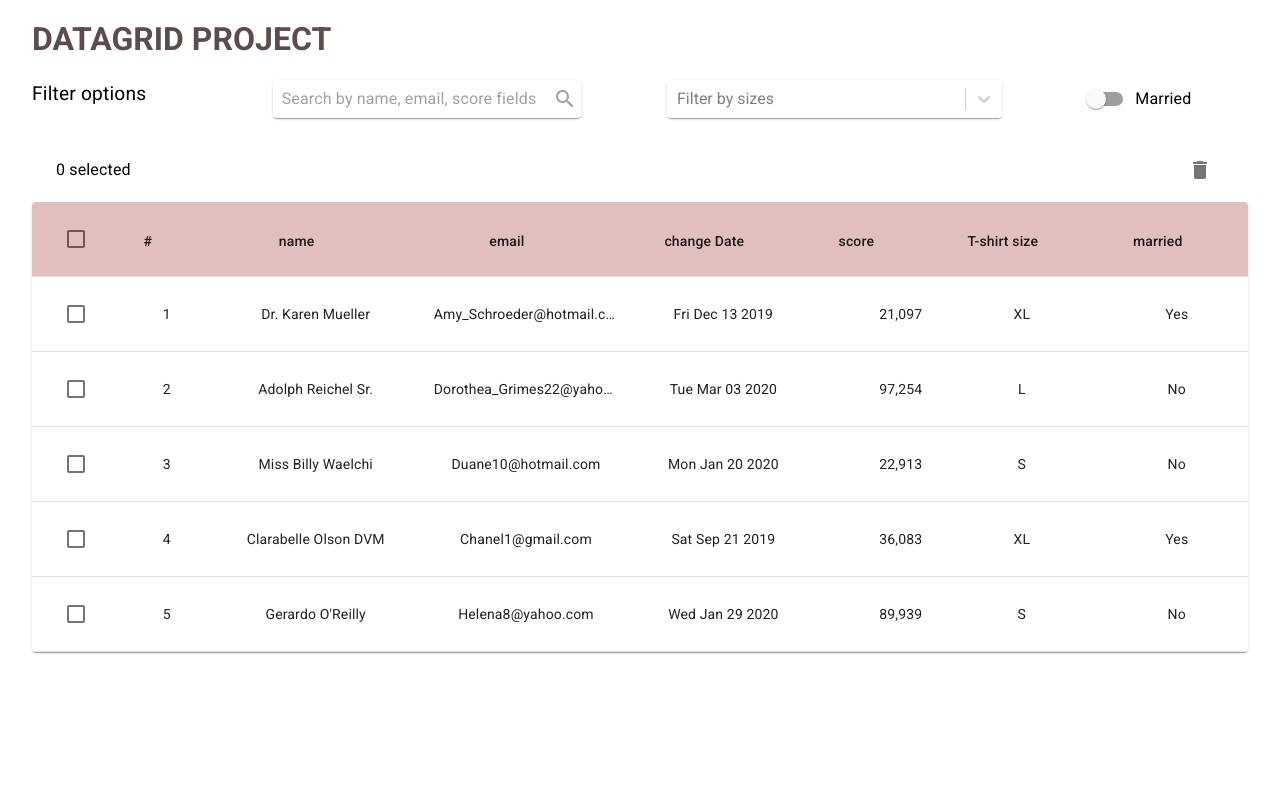
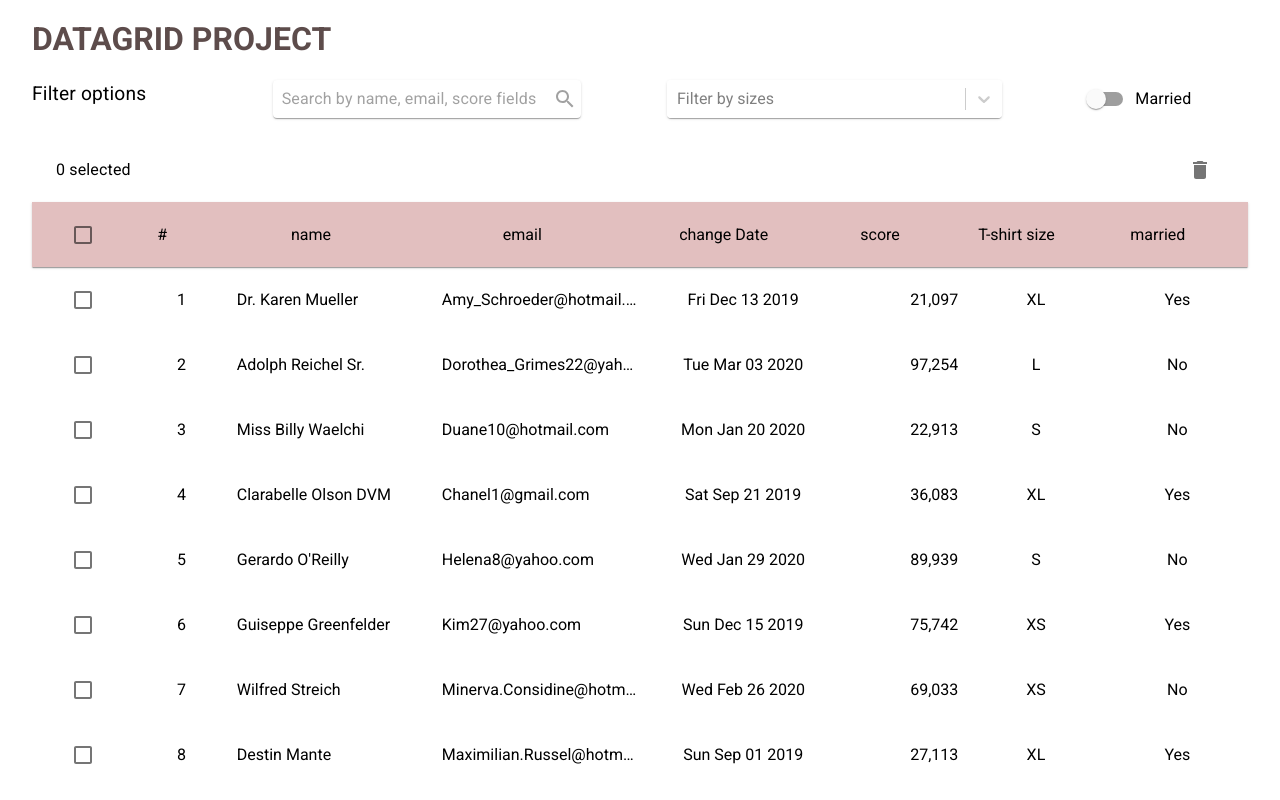
Before and after one commit to slolkunchik/datagrid, a React (Create React App) app: page / in a window 1280 px wide. Shown: the top 800 px of the page. Built offline with nearby package versions, Linux system fonts and the light colour scheme.

Commit message:
fix: change html table to div layout

```diff
--- a/src/App.css
+++ b/src/App.css
@@ -2,3 +2,6 @@ h1 {
   color: #5d4c4b;
   text-transform: uppercase;
 }
+.wrapper {
+  min-width: 1115px;
+}
--- a/src/App.js
+++ b/src/App.js
@@ -5,7 +5,7 @@ import SearchPannelContainer from './containers/searchPanelContainer/searchPanel
 
 function App() {
   return (
-    <>
+    <div className='wrapper'>
       <header>
         <h1>DataGrid project</h1>
       </header>
@@ -13,7 +13,7 @@ function App() {
         <SearchPannelContainer />
         <TableContainer />
       </main>
-    </>
+    </div>
   );
 }
 
--- a/src/components/deletePanel/deletePanel-styles.js
+++ b/src/components/deletePanel/deletePanel-styles.js
@@ -1,4 +1,4 @@
-import { lighten, makeStyles } from '@material-ui/core/styles'
+import { makeStyles } from '@material-ui/core/styles'
 
 const style = makeStyles( theme => ({
   root: {
@@ -9,7 +9,7 @@ const style = makeStyles( theme => ({
     theme.palette.type === 'light'
       ? {
         color: theme.palette.secondary.main,
-        backgroundColor: lighten(theme.palette.secondary.light, 0.85),
+        backgroundColor: 'rgba(203,203,203,0.35)',
       }
       : {
         color: theme.palette.text.primary,
--- a/src/components/table/tableBody/TableBody.js
+++ b/src/components/table/tableBody/TableBody.js
@@ -1,35 +1,31 @@
 import React from 'react'
-import TableCell from '@material-ui/core/TableCell'
-import TableRow from '@material-ui/core/TableRow'
 import Checkbox from '@material-ui/core/Checkbox'
 import useStyles from './tableBody-styles'
-import TableBody from '@material-ui/core/TableBody'
+import clsx from 'clsx'
 
 export default function CustomTableBody({students, onSelectRow, selectedRows}) {
   const classes = useStyles()
   const isSelected = id => selectedRows.indexOf(id) !== -1
 
   return (
-    <TableBody>
+    <>
       {students.map(row => {
         const isItemSelected = isSelected(row.id)
-        return <TableRow
-            hover
+        return <div
+            className={classes.tableRow}
             key={`row-${row.id}`}
-            row={row}
-            selected={isItemSelected}
             onClick={event => onSelectRow(event, row.id)}
           >
-          <TableCell align="center"><Checkbox checked={isItemSelected}/></TableCell>
-          <TableCell align="center">{row.id}</TableCell>
-          <TableCell align="center">{row.name}</TableCell>
-          <TableCell align="center" className={classes.email}>{row.email}</TableCell>
-          <TableCell align="center">{row.changeDate.toDateString('en-US')}</TableCell>
-          <TableCell align="right">{row.score.toLocaleString('en-US')}</TableCell>
-          <TableCell align="center">{row.size.value}</TableCell>
-          <TableCell align="center">{row.isMarried ? 'Yes' : 'No'}</TableCell>
-          </TableRow>
+          <div className={clsx(classes.tableCell, classes.checkbox)}><Checkbox checked={isItemSelected}/></div>
+          <div className={clsx(classes.tableCell, classes.id)}>{row.id}</div>
+          <div className={clsx(classes.tableCell, classes.name)}>{row.name}</div>
+          <div className={classes.tableCell}><p className={classes.email}>{row.email}</p></div>
+          <div className={clsx(classes.tableCell, classes.date)}>{row.changeDate.toDateString('en-US')}</div>
+          <div className={clsx(classes.tableCell, classes.score)}>{row.score.toLocaleString('en-US')}</div>
+          <div className={clsx(classes.tableCell, classes.size)}>{row.size.value}</div>
+          <div className={clsx(classes.tableCell, classes.married)}>{row.isMarried ? 'Yes' : 'No'}</div>
+          </div>
       })}
-    </TableBody>
-  );
+    </>
+  )
 }
--- a/src/components/table/tableBody/tableBody-styles.js
+++ b/src/components/table/tableBody/tableBody-styles.js
@@ -1,11 +1,56 @@
 import {makeStyles} from '@material-ui/core/styles'
 
 const useStyles = makeStyles({
+  tableRow: {
+    display: 'flex',
+    '&:hover': {
+      backgroundColor: 'rgba(203,203,203,0.35)',
+    },
+    flexWrap: 'nowrap',
+    height: 65,
+  },
+  tableCell: {
+    padding: 7,
+    flex: '1 0 auto',
+    display: 'flex',
+    flexWrap: 'nowrap',
+    justifyContent: 'center',
+    alignItems: 'center',
+    overflow: 'hidden',
+    textOverflow: 'ellipsis',
+    minWidth: 0,
+  },
   email: {
     overflow: 'hidden',
     textOverflow: 'ellipsis',
-    maxWidth: 150,
+    width: 200,
+    justifyContent: 'flex-start',
   },
+  checkbox: {
+    width: 80,
+  },
+  id: {
+    width: 75,
+  },
+  name: {
+    overflow: 'hidden',
+    textOverflow: 'ellipsis',
+    width: 180,
+    justifyContent: 'flex-start',
+  },
+  date: {
+    width: 160,
+  },
+  score: {
+    width: 110,
+    justifyContent: 'flex-end',
+  },
+  size: {
+    width: 120,
+  },
+  married: {
+    width: 120,
+  }
 })
 
 export default useStyles
--- a/src/components/table/tableHead/TableHead.js
+++ b/src/components/table/tableHead/TableHead.js
@@ -1,7 +1,4 @@
 import React from 'react'
-import TableCell from '@material-ui/core/TableCell'
-import TableHead from '@material-ui/core/TableHead'
-import TableRow from '@material-ui/core/TableRow'
 import useStyles from './tableHead-styles'
 import SortIcon from '@material-ui/icons/Sort'
 import headerData from '../../../data/tableHeadData'
@@ -13,20 +10,18 @@ export default function StickyTableHead({ handleClickColumn, onSelectAll, select
   const classes = useStyles()
 
   return (
-    <TableHead>
-      <TableRow>
-        <TableCell
-          className={classes.tableHeadCell}
-          align="center"
+    <div className={classes.tableHeadRow}>
+      <div
+        className={clsx(classes.tableHeadCell, classes.checkbox)}
         key='headerName-checkbox'
         onChange={onSelectAll}
       >
         <Checkbox checked={selectedNumber > 0}/>
-        </TableCell>
-        {headerData.map((el, index) =>
-          <TableCell
-            className={classes.tableHeadCell}
-            align="center"
+      </div>
+      {headerData.map((el, index) => {
+        const itemSelfClass = el.id
+        return <div
+          className={clsx(classes.tableHeadCell, classes[itemSelfClass])}
           key={`headerName-${index}`}
           onClick={(e) => handleClickColumn(e, el)}
           title='Hold shift to sort a few columns'
@@ -34,8 +29,9 @@ export default function StickyTableHead({ handleClickColumn, onSelectAll, select
           {el.body}
           { el.isSorted
             ? <>
-                  <SortIcon fontSize="small" className=
-                  {clsx(classes.sortedIcon, {
+              <SortIcon
+                fontSize="small"
+                className={clsx(classes.sortedIcon, {
                   [classes.sortedIconRotateToDesc]: el.sortDirection === SORT_DIRECTION_DESC,
                 })}
               />
@@ -46,9 +42,8 @@ export default function StickyTableHead({ handleClickColumn, onSelectAll, select
               <span className={classes.sortQueueHidden}>{el.sortQueue}</span>
             </>
           }
-          </TableCell>)
+        </div>
+      })}
+    </div>
+  )
 }
-      </TableRow>
-    </TableHead>
-  );
-}
--- a/src/components/table/tableHead/tableHead-styles.js
+++ b/src/components/table/tableHead/tableHead-styles.js
@@ -5,8 +5,15 @@ const useStyles = makeStyles({
     backgroundColor: '#e2bfbf',
     cursor: 'pointer',
     '&:hover': {
-      backgroundColor: '#cbcbcb',
+      backgroundColor: 'rgb(218, 214, 214)',
     },
+    padding: 3,
+    flex: '1 0 auto',
+    display: 'flex',
+    flexWrap: 'nowrap',
+    justifyContent: 'center',
+    alignItems: 'center',
+    minWidth: 0,
   },
   sortedIcon: {
     padding: '0 5px',
@@ -21,6 +28,37 @@ const useStyles = makeStyles({
   },
   sortQueueHidden: {
     visibility: 'hidden',
+  },
+  tableHeadRow: {
+    position: 'sticky',
+    top: 0,
+    display: 'flex',
+    height: 65,
+    boxShadow: '0px 2px 1px -1px rgba(0,0,0,0.2), 0px 1px 1px 0px rgba(0,0,0,0.14), 0px 1px 3px 0px rgba(0,0,0,0.12)',
+  },
+  checkbox: {
+    width: 80,
+  },
+  id: {
+    width: 75,
+  },
+  name: {
+    width: 180,
+  },
+  changeDate: {
+    width: 160,
+  },
+  score: {
+    width: 110,
+  },
+  size: {
+    width: 120,
+  },
+  isMarried: {
+    width: 120,
+  },
+  email: {
+    width: 200,
   }
 });
 export default useStyles;
--- a/src/containers/tableContainer/table-styles.js
+++ b/src/containers/tableContainer/table-styles.js
@@ -2,7 +2,7 @@ import {makeStyles} from '@material-ui/core/styles'
 
 const useStyles = makeStyles({
   table: {
-    minWidth: 750,
+    minWidth: 1115,
   },
   container: {
     maxHeight: 450,
--- a/src/containers/tableContainer/tableContainer.js
+++ b/src/containers/tableContainer/tableContainer.js
@@ -1,10 +1,7 @@
 import React, {useState} from 'react'
 import {useDispatch, useSelector} from 'react-redux'
-import Table from '@material-ui/core/Table'
-import Paper from '@material-ui/core/Paper'
 import TableHeadContainer from './tableHeadContainer/tableHeadContainer'
 import TableBody from '../../components/table/tableBody/TableBody'
-import TableContainer from '@material-ui/core/TableContainer'
 import useStyles from './table-styles'
 import {sortDesc, sortAsc} from '../../utils/sortUtils'
 import _ from 'lodash'
@@ -93,12 +90,10 @@ export default function CustomTableContainer() {
       <DeletePanel
         selectedNumber={selectedRows.length}
         onDeleteClick={handleDeleteClick}/>
-      <TableContainer
-        component={Paper}
+      <div
         className={classes.container}>
-        <Table
+        <div
           className={classes.table}
-          stickyHeader
           aria-label="sticky table">
           <TableHeadContainer
             handleSortClick={handleSortClick}
@@ -108,8 +103,8 @@ export default function CustomTableContainer() {
             students={filteredStudents}
             selectedRows={selectedRows}
             onSelectRow={handleSelectRow}/>
-        </Table>
-      </TableContainer>
+        </div>
+      </div>
     </>
   );
 }
```
Lines whose indentation alone changed are shown as unchanged.
